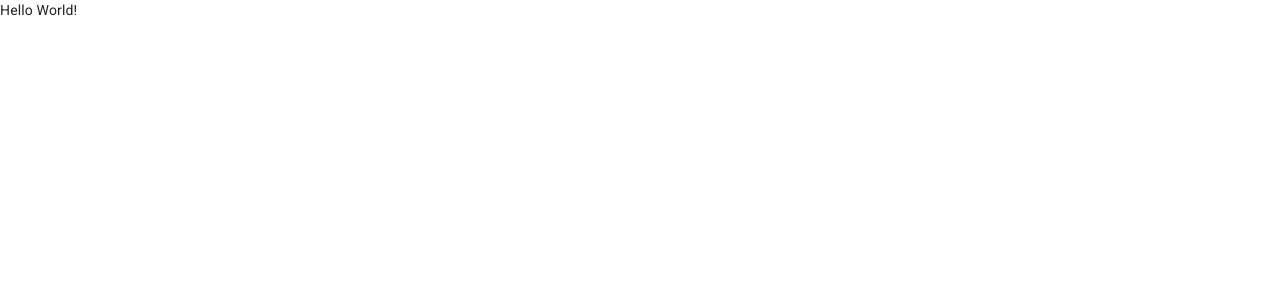
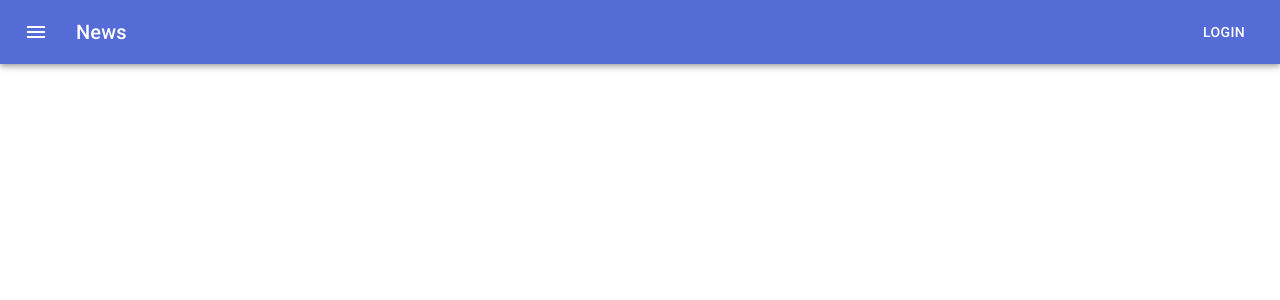
Before and after one commit to timlangner/kita-management, a React (Create React App) app: page / in a window 1280 px wide. Shown: the top 300 px of the page. Built offline with nearby package versions, Linux system fonts and the light colour scheme.

Commit message:
:sparkles: Add app bar

```diff
--- a/src/components/App.jsx
+++ b/src/components/App.jsx
@@ -1,11 +1,40 @@
 import React from 'react';
+import { makeStyles } from '@material-ui/core/styles';
+import AppBar from '@material-ui/core/AppBar';
+import Toolbar from '@material-ui/core/Toolbar';
+import Typography from '@material-ui/core/Typography';
+import Button from '@material-ui/core/Button';
+import IconButton from '@material-ui/core/IconButton';
+import MenuIcon from '@material-ui/icons/Menu';
 
-function App() {
-  return (
-    <div>
-      Hello World!
-    </div>
-  );
+const useStyles = makeStyles((theme) => ({
+    root: {
+        flexGrow: 1,
+    },
+    menuButton: {
+        marginRight: theme.spacing(2),
+    },
+    title: {
+        flexGrow: 1,
+    },
+}));
+
+export default function App() {
+    const classes = useStyles();
+
+    return (
+        <div className={classes.root}>
+            <AppBar position="static">
+                <Toolbar>
+                    <IconButton edge="start" className={classes.menuButton} color="inherit" aria-label="menu">
+                        <MenuIcon />
+                    </IconButton>
+                    <Typography variant="h6" className={classes.title}>
+                        News
+                    </Typography>
+                    <Button color="inherit">Login</Button>
+                </Toolbar>
+            </AppBar>
+        </div>
+    );
 }
-
-export default App;
```
